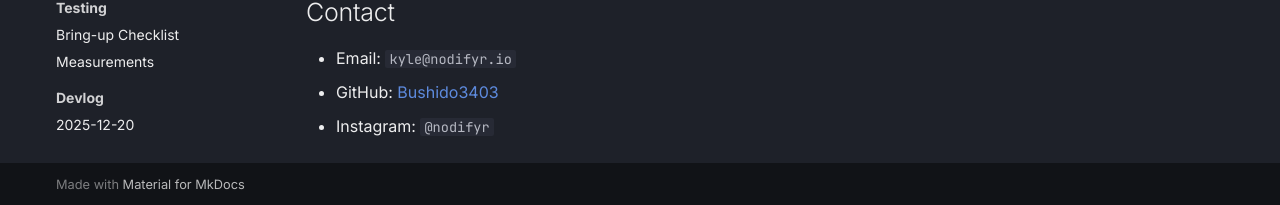
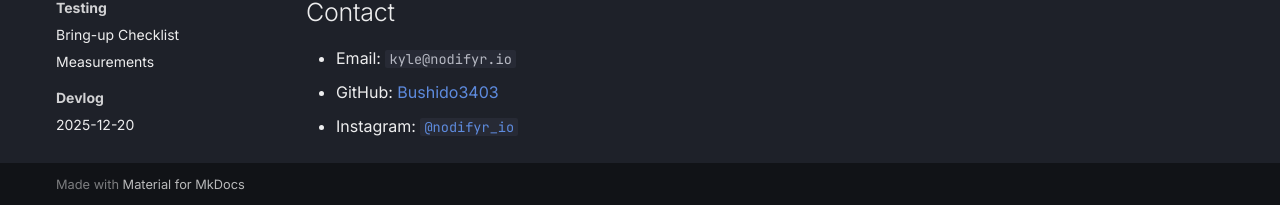
Before and after one commit to Bushido3403/nodifyr, an MkDocs documentation site: the page built from docs/index.md, in a window 1280 px wide and 900 px high, scrolled down 762 px. Shown: the part 692-897 px from the top of the window. Built offline with MkDocs 1.6.1 and Material for MkDocs 9.7.7, drawn with Linux system fonts in a browser that asks for light colours; comment, search, counter and statistics services are not loaded.

```diff
--- a/docs/index.md
+++ b/docs/index.md
@@ -49,4 +49,4 @@ Where things are unfinished, uncertain, or untested, I will do my best to state
 
 - Email: `kyle@nodifyr.io`
 - GitHub: [Bushido3403](https://github.com/Bushido3403/)
-- Instagram: `@nodifyr`
+- Instagram: [`@nodifyr_io`](https://www.instagram.com/nodifyr_io/)
```
